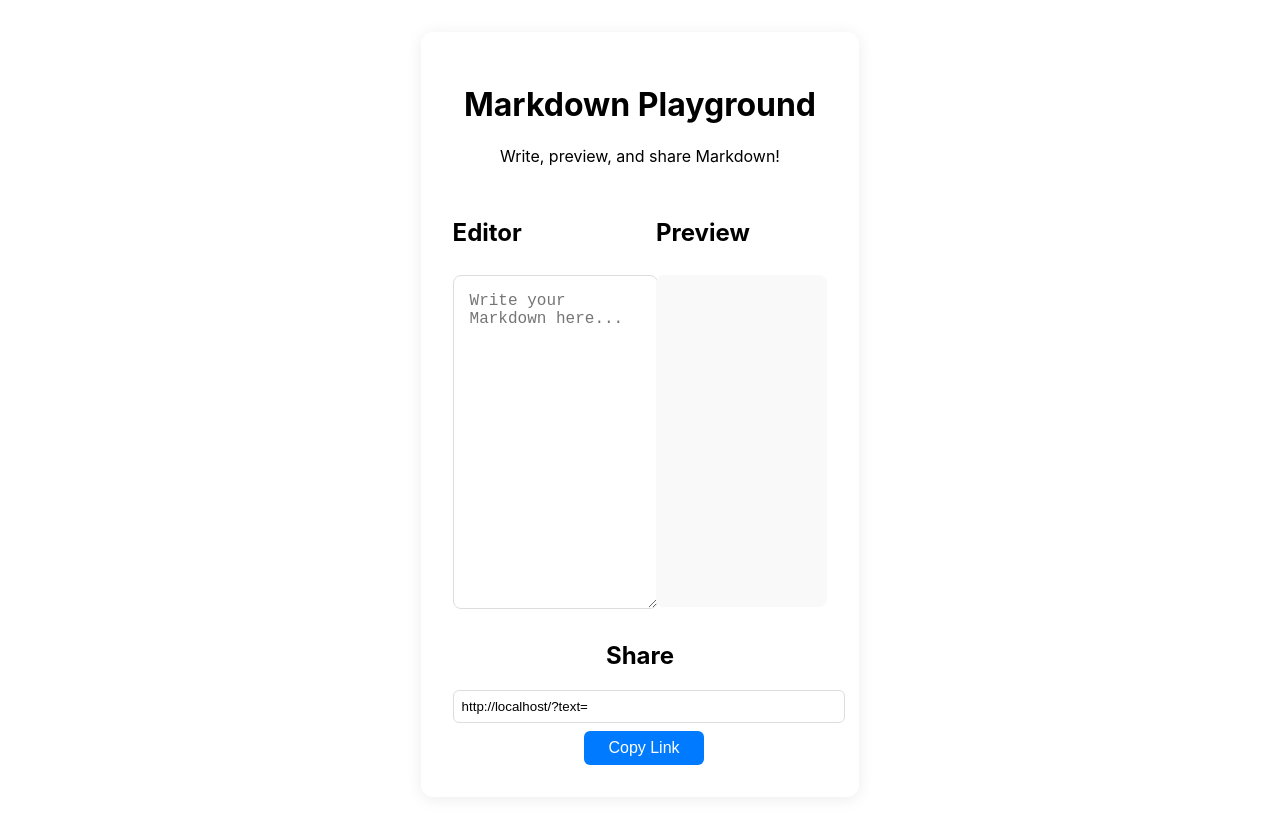
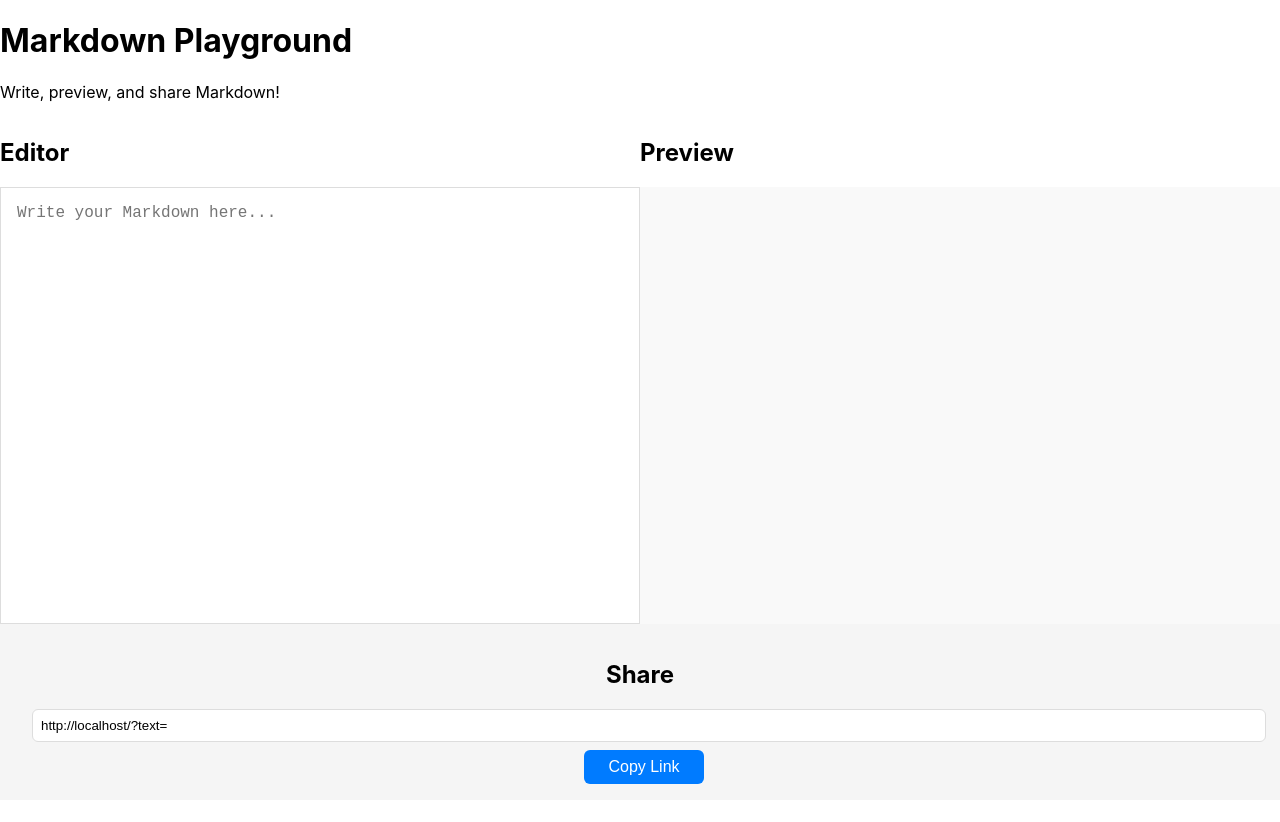
Before and after one commit to gurs1kh/bandish-formatter, a React (Vite) app: page / in a window 1280 px wide. Shown: the top 822 px of the page. After the commit the page ends 800 px from the top, so only its background shows below. Built offline with nearby package versions, Linux system fonts and the light colour scheme.

Commit message:
make editor take up full screen

```diff
--- a/src/App.scss
+++ b/src/App.scss
@@ -1,52 +1,63 @@
-/* Markdown Playground Styles */
-.markdown-app-container {
-	max-width: 900px;
-	margin: 2rem auto;
-	background: #fff;
-	border-radius: 12px;
-	box-shadow: 0 2px 16px rgba(0,0,0,0.08);
-	padding: 2rem;
-	font-family: 'Inter', sans-serif;
+
+/* Full-page Markdown Playground Styles */
+html, body, #root {
+	height: 100%;
+	margin: 0;
+	padding: 0;
 }
 
-.markdown-header {
-	text-align: center;
-	margin-bottom: 2rem;
+.markdown-app-container {
+	min-height: 100vh;
+	width: 100vw;
+	margin: 0;
+	background: #fff;
+	border-radius: 0;
+	box-shadow: none;
+	padding: 0;
+	font-family: 'Inter', sans-serif;
+	display: flex;
+	flex-direction: column;
 }
 
 .markdown-main {
 	display: flex;
-	gap: 2rem;
+	flex: 1;
+	min-height: 0;
 }
 
 .markdown-editor, .markdown-preview {
 	flex: 1;
 	display: flex;
 	flex-direction: column;
+	min-width: 0;
 }
 
 .markdown-editor textarea {
 	width: 100%;
+	height: 100%;
 	font-size: 1rem;
 	padding: 1rem;
-	border-radius: 8px;
 	border: 1px solid #ddd;
-	resize: vertical;
-	min-height: 300px;
-	margin-top: 0.5rem;
+	resize: none;
+	flex: 1;
+	box-sizing: border-box;
+
+	&:focus {
+		outline: none;
+	}
 }
 
 .markdown-preview-content {
 	background: #f9f9f9;
-	border-radius: 8px;
 	padding: 1rem;
-	min-height: 300px;
-	margin-top: 0.5rem;
+	flex: 1;
 	overflow-x: auto;
+	min-height: 0;
 }
 
 .markdown-footer {
-	margin-top: 2rem;
+	padding: 1rem 2rem;
+	background: #f5f5f5;
 	text-align: center;
 }
 
```
